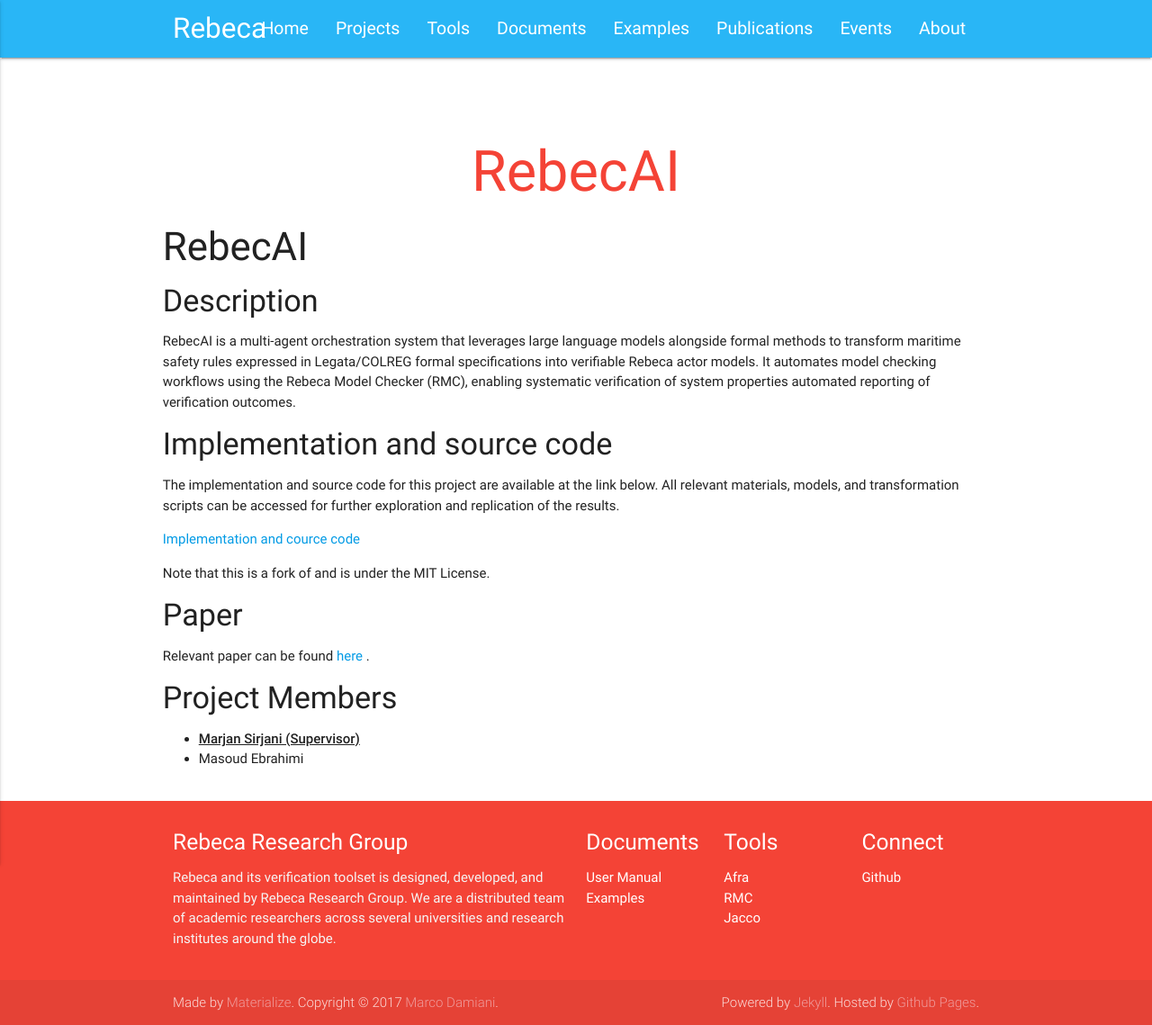
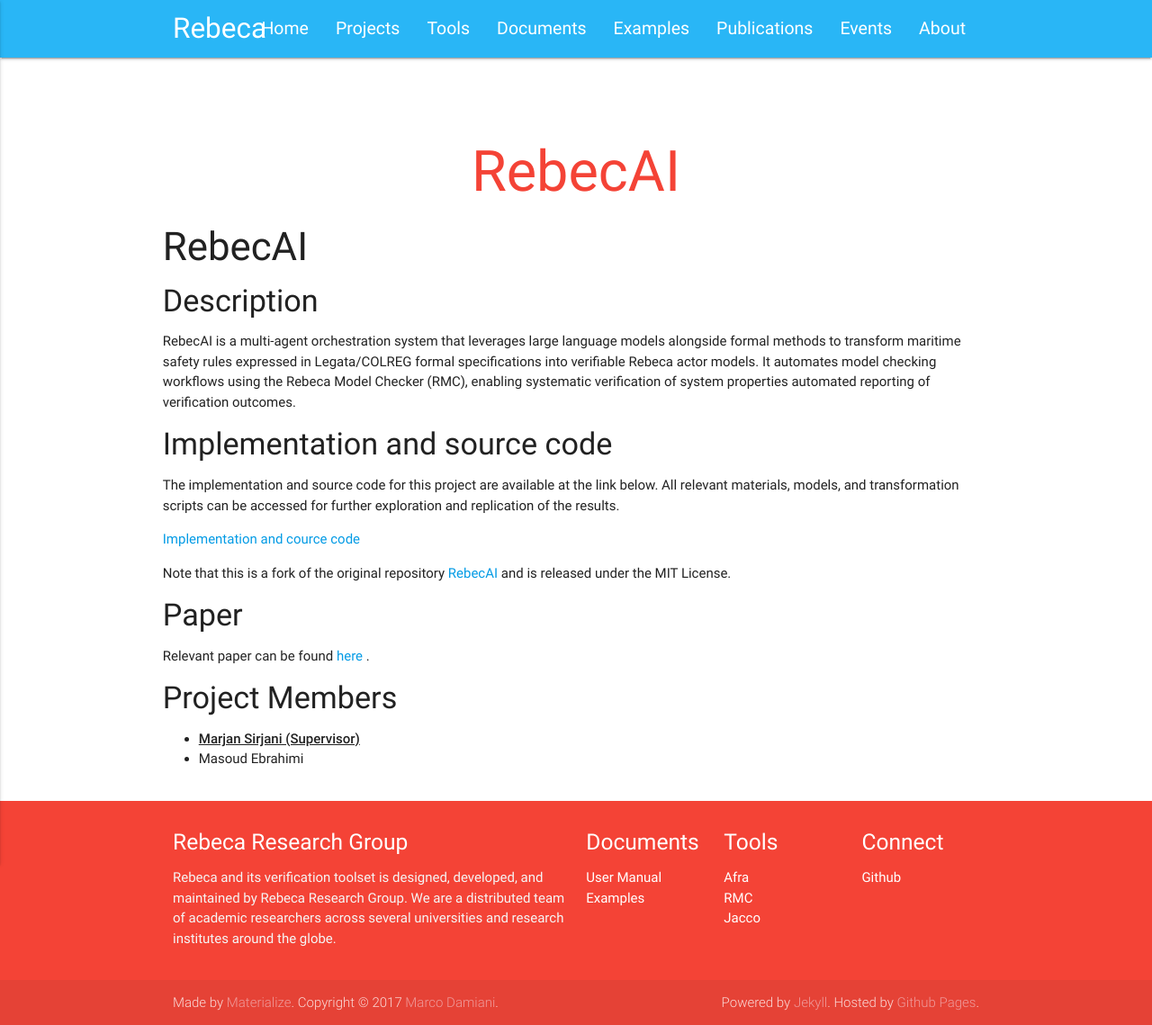
Before and after one commit to rebeca-lang/rebeca-lang.github.io, a Jekyll site: the page built from projects/RebecAI.md, in a window 1280 px wide. Shown: the whole page at 90% size. Built offline with Jekyll 4.4.1, drawn with Linux system fonts in a browser that asks for light colours.

Commit message:
Update fork note and license information

```diff
--- a/projects/RebecAI.md
+++ b/projects/RebecAI.md
@@ -17,8 +17,7 @@ The implementation and source code for this project are available at the link be
 
 [ Implementation and cource code ](https://github.com/rebeca-lang/research-RebecAI)
 
-Note that this is a fork of [](https://github.com/3brahimi/RebecAI) and is under the MIT License.
-
+Note that this is a fork of the original repository [RebecAI](https://github.com/3brahimi/RebecAI) and is released under the MIT License.
 
 #### Paper
 Relevant paper can be found [ here ]().
```
